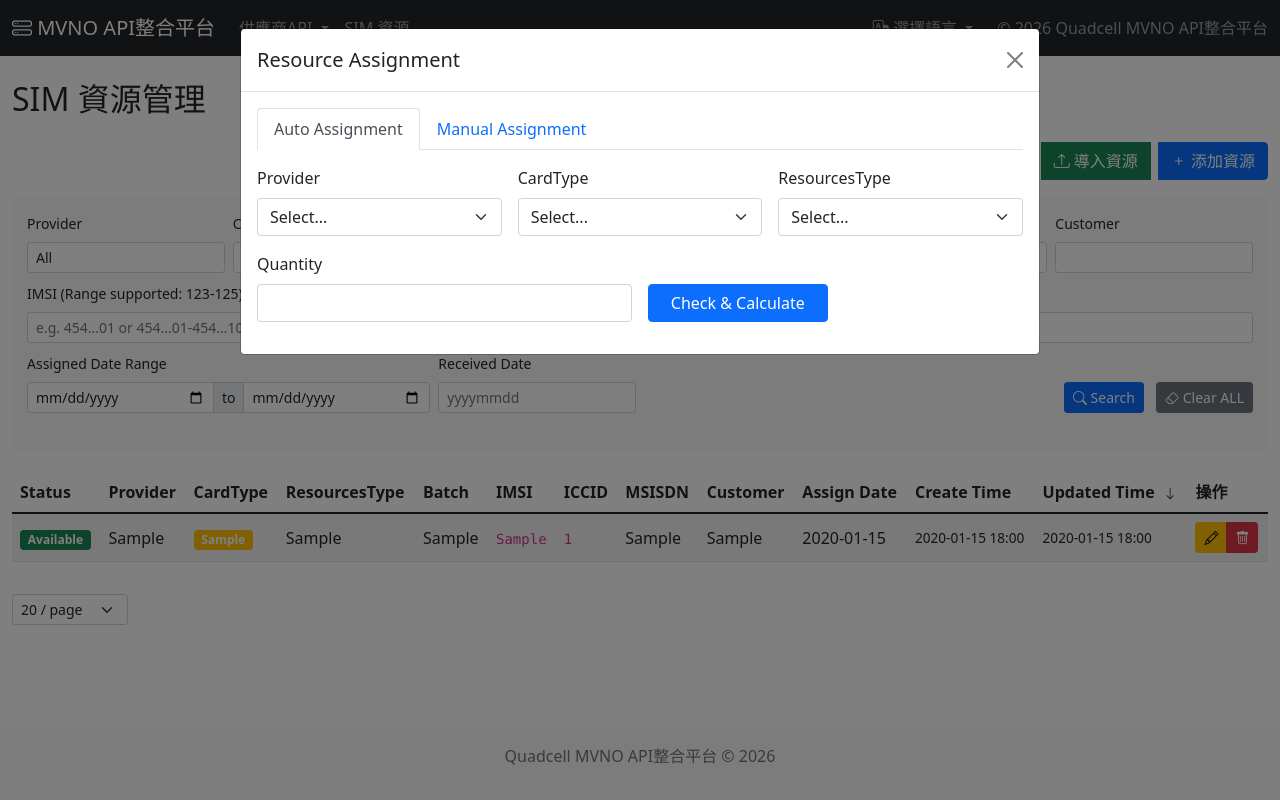
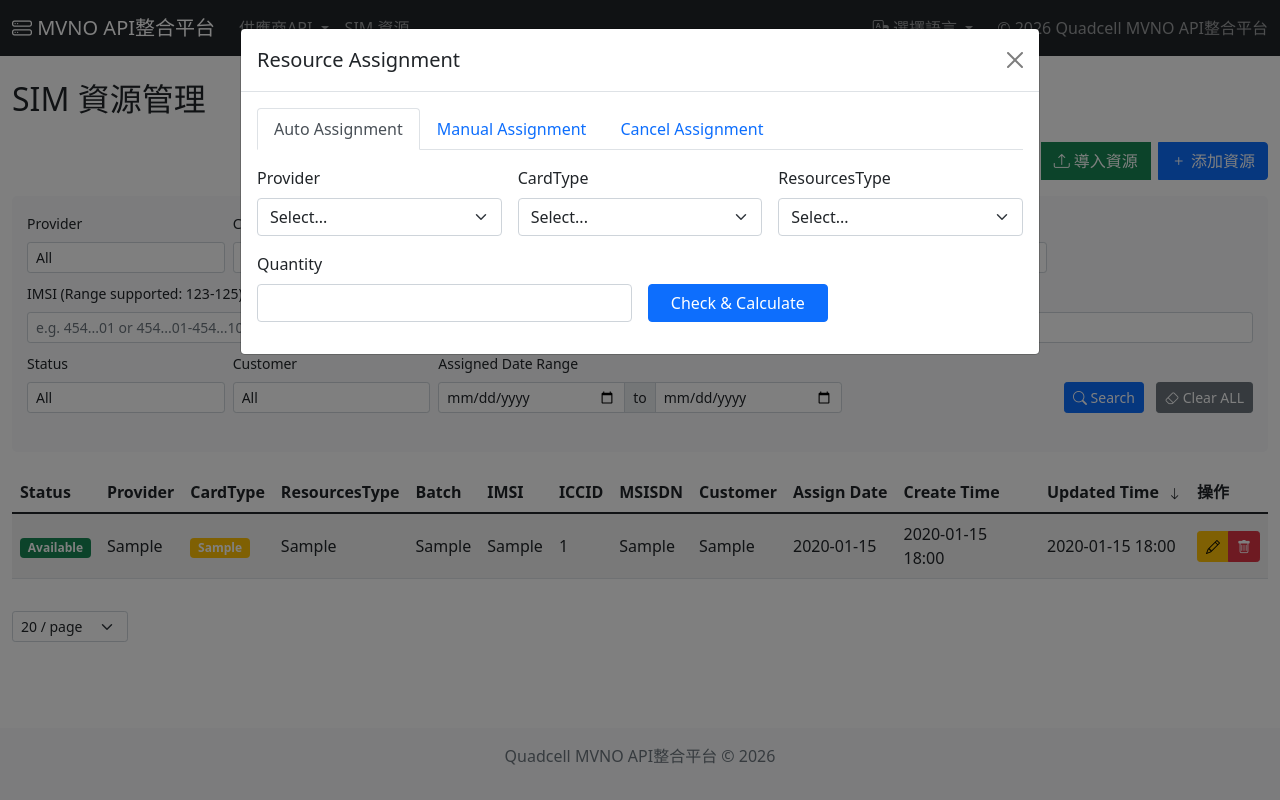
Before and after one commit to VincentYTH/QuadcellMVNO, a Flask app: page /resources in a window 1280 px wide, after a click on "Resource Assignment". Run offline with Flask 3, Linux system fonts and the light colour scheme; tables that the repository leaves empty hold one stand-in row (values such as "Sample post"); some libraries are stand-ins or nearby versions.

Commit message:
Submit Project: Updated_20260120_02

```diff
--- a/modules/sim_resources/routes.py
+++ b/modules/sim_resources/routes.py
@@ -16,7 +16,7 @@ def resources_page():
     page = request.args.get('page', 1, type=int)
     per_page = request.args.get('per_page', 20, type=int)
 
-    # 獲取搜索參數 (新增了 status, customer, assigned_date_start/end)
+    # 獲取搜索參數
     search_params = {
         'provider': request.args.get('provider', '').strip(),
         'card_type': request.args.get('card_type', '').strip(),
@@ -151,7 +151,7 @@ def export_resources():
 # SIM Resource Import Excel
 @sim_resources_bp.route('/api/import', methods=['POST'])
 def import_resources():
-    """匯入 SIM 資源 Excel，嚴格按照欄位規則 + 條件必填驗證"""
+    """匯入 SIM 資源 Excel"""
     try:
         if 'file' not in request.files:
             return jsonify({'error': '沒有上傳檔案'}), 400
@@ -331,12 +331,12 @@ def manual_assignment():
     )
     return jsonify(result)
 
-# 取消分配 API
-@sim_resources_bp.route('/api/unassign/<int:resource_id>', methods=['POST'])
-def unassign_resource(resource_id):
-    try:
-        SimResourceManager.unassign_resource(resource_id)
-        return jsonify({'success': True})
-    except Exception as e:
-        db.session.rollback()
-        return jsonify({'error': str(e)}), 500
+@sim_resources_bp.route('/api/assign/cancel_range', methods=['POST'])
+def cancel_assignment_range():
+    """執行批量取消分配 (Range)"""
+    data = request.json
+    result = SimResourceManager.cancel_assignment_by_range(
+        start_imsi=data.get('start_imsi'),
+        end_imsi=data.get('end_imsi')
+    )
+    return jsonify(result)
--- a/templates/resources.html
+++ b/templates/resources.html
@@ -10,12 +10,6 @@
         padding: 15px;
         border-radius: 5px;
         margin-bottom: 20px;
-    }
-
-    .input-group-clear .btn-clear {
-        border-top-left-radius: 0;
-        border-bottom-left-radius: 0;
-        border-left: 0;
     }
 
     /* 表格標題排序樣式 */
@@ -32,13 +26,6 @@
     .sort-icon {
         font-size: 0.8em;
         margin-left: 5px;
-    }
-
-    /* 時間欄位樣式 */
-    .time-cell {
-        font-size: 0.85rem;
-        color: #666;
-        white-space: nowrap;
     }
 
     /* 表格響應式設計 */
@@ -129,23 +116,22 @@
                 </select>
             </div>
 
-            <div class="col-md-2">
-                <label class="form-label small">Batch</label>
-                <input type="text" name="batch" class="form-control form-control-sm" value="{{ search_params.batch }}">
-            </div>
-
-            <div class="col-md-2">
-                <label class="form-label small">Status</label>
-                <select name="status" class="form-control form-control-sm">
+            <div class="col-md-2"> <label class="form-label small">Batch</label>
+                <select name="batch" class="form-control form-control-sm">
                     <option value="">All</option>
-                    <option value="Available" {% if search_params.status == 'Available' %}selected{% endif %}>Available</option>
-                    <option value="Assigned" {% if search_params.status == 'Assigned' %}selected{% endif %}>Assigned</option>
+                    {% for batch in options.batches %}
+                        <option value="{{ batch }}" {% if search_params.batch == batch %}selected{% endif %}>{{ batch }}</option>
+                    {% endfor %}
                 </select>
             </div>
 
-            <div class="col-md-2">
-                <label class="form-label small">Customer</label>
-                <input type="text" name="customer" class="form-control form-control-sm" value="{{ search_params.customer }}">
+            <div class="col-md-2"> <label class="form-label small">Received Date</label>
+                <select name="received_date" class="form-control form-control-sm">
+                    <option value="">All</option>
+                    {% for r_date in options.received_dates %}
+                        <option value="{{ r_date }}" {% if search_params.received_date == r_date %}selected{% endif %}>{{ r_date }}</option>
+                    {% endfor %}
+                </select>
             </div>
         </div>
 
@@ -170,6 +156,25 @@
         </div>
 
         <div class="row mb-2 g-2 align-items-end">
+            <div class="col-md-2">
+                <label class="form-label small">Status</label>
+                <select name="status" class="form-control form-control-sm">
+                    <option value="">All</option>
+                    <option value="Available" {% if search_params.status == 'Available' %}selected{% endif %}>Available</option>
+                    <option value="Assigned" {% if search_params.status == 'Assigned' %}selected{% endif %}>Assigned</option>
+                </select>
+            </div>
+
+            <div class="col-md-2">
+                <label class="form-label small">Customer</label>
+                <select name="customer" class="form-control form-control-sm">
+                    <option value="">All</option>
+                    {% for cust in options.customers %}
+                        <option value="{{ cust }}" {% if search_params.customer == cust %}selected{% endif %}>{{ cust }}</option>
+                    {% endfor %}
+                </select>
+            </div>
+
              <div class="col-md-4">
                 <label class="form-label small">Assigned Date Range</label>
                 <div class="input-group input-group-sm">
@@ -179,13 +184,7 @@
                 </div>
             </div>
 
-            <div class="col-md-2">
-                <label class="form-label small">Received Date</label>
-                <input type="text" name="received_date" class="form-control form-control-sm"
-                       placeholder="yyyymmdd" value="{{ search_params.received_date }}">
-            </div>
-
-            <div class="col-md-6 text-end">
+            <div class="col-md-4 text-end">
                 <button type="submit" class="btn btn-primary btn-sm me-2">
                     <i class="bi bi-search"></i> Search
                 </button>
@@ -290,26 +289,18 @@
                 <td><span class="badge bg-{% if res.type == 'Physical SIM' %}primary{% elif res.type == 'eSIM' %}success{% else %}warning{% endif %}">{{ res.type }}</span></td>
                 <td>{{ res.resources_type or '' }}</td>
                 <td>{{ res.batch or '' }}</td>
-                <td><code class="small">{{ res.imsi or '' }}</code></td>
-                <td><code class="small">{{ res.iccid or '' }}</code></td>
+                <td>{{ res.imsi or '' }}</td>
+                <td>{{ res.iccid or '' }}</td>
                 <td>{{ res.msisdn or '' }}</td>
 
                 <td>{{ res.customer or '-' }}</td>
                 <td>{{ res.assigned_date or '-' }}</td>
 
-                <td class="time-cell">{{ res.created_at | hk_time }}</td>
-                <td class="time-cell">{{ res.updated_at | hk_time }}</td>
+                <td>{{ res.created_at | hk_time }}</td>
+                <td>{{ res.updated_at | hk_time }}</td>
 
                 <td>
                     <div class="btn-group btn-group-sm">
-                        {% if res.status == 'Assigned' %}
-                        <button class="btn btn-dark unassign-btn"
-                                data-id="{{ res.id }}"
-                                title="Unassign (Back to Available)">
-                            <i class="bi bi-x-circle"></i>
-                        </button>
-                        {% endif %}
-
                         <button class="btn btn-warning edit-btn"
                             data-id="{{ res.id }}"
                             data-provider="{{ res.supplier }}"
@@ -388,6 +379,9 @@
                     </li>
                     <li class="nav-item" role="presentation">
                         <button class="nav-link" id="manual-tab" data-bs-toggle="tab" data-bs-target="#manual-assign" type="button">Manual Assignment</button>
+                    </li>
+                    <li class="nav-item" role="presentation">
+                        <button class="nav-link" id="cancel-tab" data-bs-toggle="tab" data-bs-target="#cancel-assign" type="button">Cancel Assignment</button>
                     </li>
                 </ul>
 
@@ -484,6 +478,29 @@
                                 </div>
                             </div>
                             <button type="submit" class="btn btn-danger w-100">Execute Manual Assignment</button>
+                        </form>
+                    </div>
+
+                    <div class="tab-pane fade" id="cancel-assign">
+                        <div class="alert alert-danger">
+                            <small><i class="bi bi-exclamation-triangle-fill"></i> <strong>Warning:</strong> This action will reset the status of SIMs in the specified IMSI range from 'Assigned' to 'Available' and clear customer info.</small>
+                        </div>
+                        <form id="cancelAssignForm">
+                            <div class="row g-3 mb-3">
+                                <div class="col-md-6">
+                                    <label class="form-label">Start IMSI</label>
+                                    <input type="text" class="form-control" id="cancelStartImsi" required placeholder="e.g. 45400...">
+                                </div>
+                                <div class="col-md-6">
+                                    <label class="form-label">End IMSI</label>
+                                    <input type="text" class="form-control" id="cancelEndImsi" required placeholder="e.g. 45400...">
+                                </div>
+                            </div>
+                            <div class="d-grid">
+                                <button type="submit" class="btn btn-dark">
+                                    <i class="bi bi-x-circle"></i> Execute Cancel Assignment
+                                </button>
+                            </div>
                         </form>
                     </div>
                 </div>
@@ -908,6 +925,52 @@ $(document).ready(function() {
         });
     });
 
+    // --- 批量取消分配邏輯 (Range) ---
+    $('#cancelAssignForm').on('submit', function(e) {
+        e.preventDefault();
+
+        const start = $('#cancelStartImsi').val().trim();
+        const end = $('#cancelEndImsi').val().trim();
+
+        if (!start || !end) {
+            alert("Please enter both Start IMSI and End IMSI.");
+            return;
+        }
+
+        if (!confirm(`DANGER: You are about to UNASSIGN IMSI range ${start} - ${end}.\n\nThese SIMs will become 'Available' and customer info will be cleared.\n\nContinue?`)) {
+            return;
+        }
+
+        // 顯示簡單的 Loading 狀態 (可選)
+        const btn = $(this).find('button[type="submit"]');
+        const originalText = btn.html();
+        btn.prop('disabled', true).html('<span class="spinner-border spinner-border-sm"></span> Processing...');
+
+        $.ajax({
+            url: '/resources/api/assign/cancel_range',
+            method: 'POST',
+            contentType: 'application/json',
+            data: JSON.stringify({
+                start_imsi: start,
+                end_imsi: end
+            }),
+            success: function(res) {
+                if (res.success) {
+                    alert(res.message);
+                    location.reload();
+                } else {
+                    alert('Failed: ' + res.message);
+                    btn.prop('disabled', false).html(originalText);
+                }
+            },
+            error: function(err) {
+                const errMsg = err.responseJSON ? err.responseJSON.message : err.responseText;
+                alert('Error: ' + errMsg);
+                btn.prop('disabled', false).html(originalText);
+            }
+        });
+    });
+
     // --- 原有邏輯 ---
 
     // Provider 改變時更新資源類型
@@ -1093,22 +1156,6 @@ $(document).ready(function() {
             }
         });
     });
-
-    // 新增：取消分配按鈕邏輯
-    $('.unassign-btn').click(function() {
-        if (!confirm('Are you sure you want to unassign this resource? It will become Available again.')) {
-            return;
-        }
-
-        const id = $(this).data('id');
-        $.post(`/resources/api/unassign/${id}`)
-            .done(function() {
-                location.reload();
-            })
-            .fail(function(err) {
-                alert('Unassign failed: ' + (err.responseJSON ? err.responseJSON.error : err.statusText));
-            });
-    });
 });
 </script>
 {% endblock %}
```
Also changed, not shown: modules/sim_resources/manager.py (+74 -84 lines).
